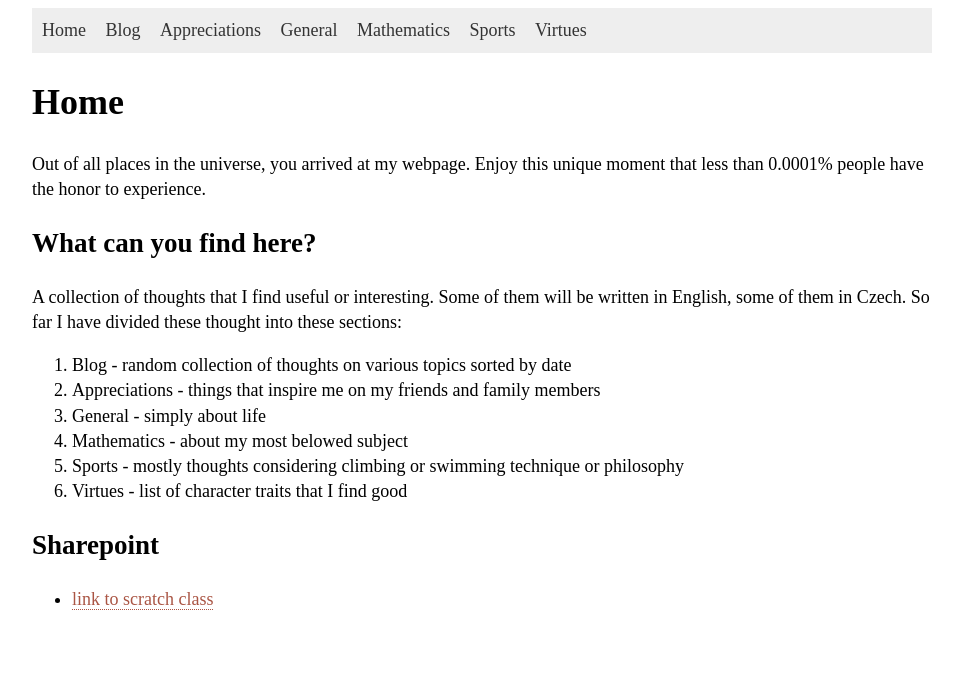
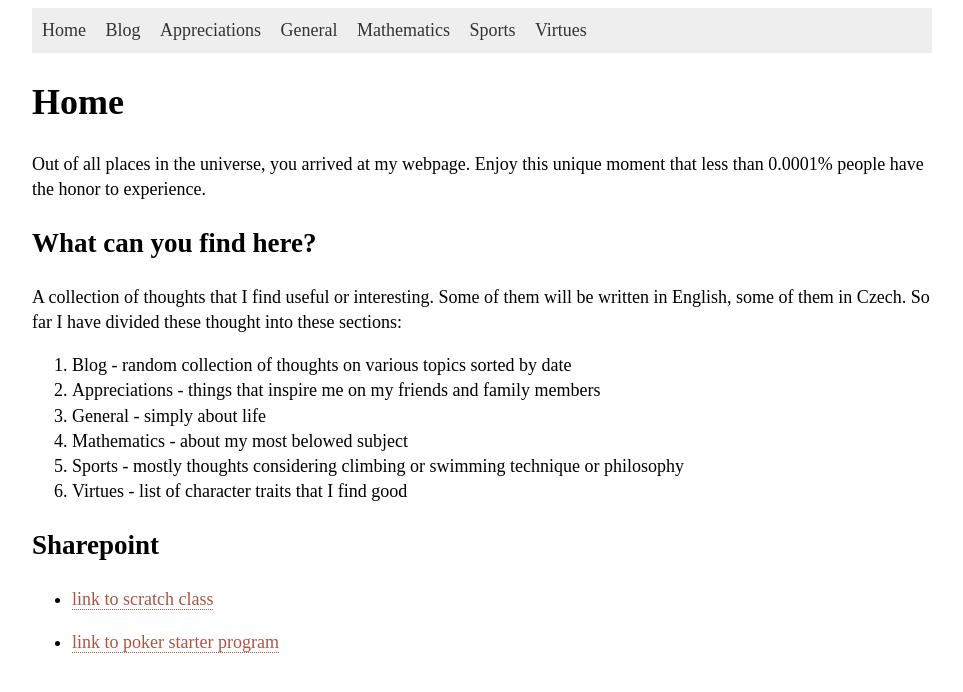
Before and after one commit to hartmaj2/hartmaj2.github.io, a Jekyll site: the page built from index.md, in a window 1280 px wide. Shown: the top 692 px of the page, without its empty margins (158-1121 px from the left). Built offline with Jekyll 4.4.1, drawn with Linux system fonts in a browser that asks for light colours.

Commit message:
Add link to poker starter program

```diff
--- a/index.md
+++ b/index.md
@@ -21,3 +21,5 @@ A collection of thoughts that I find useful or interesting. Some of them will be
 ## Sharepoint
 
 - [link to scratch class](http://scratch.mit.edu/signup/e4tp39524)
+
+- [link to poker starter program](https://github.com/hartmaj2/24-25-python/blob/c3edb98ff719497142a658295fb28481127d3395/25_03_28/poker_starter_kit.py)
```
